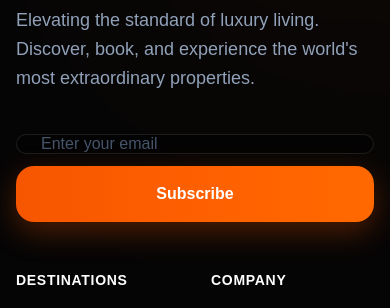
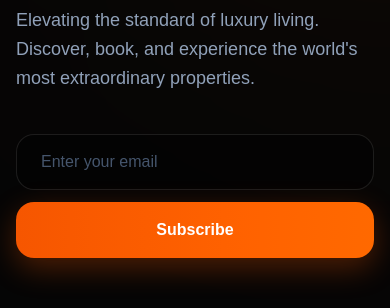
Before and after one commit to kazolhabib/Zenith-Client, a React (Vite) app: page /contact in a window 390 px wide. Shown: the part 1400-1708 px from the top of the page. Built offline with nearby package versions, Linux system fonts and the light colour scheme; no server answers; a web font is replaced by a local one.

Commit message:
Optimize Footer layout for laptop/tablet responsiveness and fix mobile newsletter input field thin height bug

```diff
--- a/src/components/layout/Footer.tsx
+++ b/src/components/layout/Footer.tsx
@@ -16,10 +16,10 @@ const Footer = () => {
 
       <div className="container mx-auto px-4 sm:px-6 lg:px-8 max-w-[101.25rem] relative z-10">
 
-        <div className="grid grid-cols-1 md:grid-cols-2 lg:grid-cols-12 gap-12 lg:gap-24 mb-24">
+        <div className="grid grid-cols-1 xl:grid-cols-12 gap-12 xl:gap-24 mb-24">
 
           {/* Brand & Newsletter (Spans 5 cols) */}
-          <div className="lg:col-span-5 pr-0 lg:pr-12">
+          <div className="xl:col-span-5 pr-0 xl:pr-12">
             <Link to="/" className="flex items-center gap-[0.75rem] group cursor-pointer mb-8 inline-flex">
               <div className="w-12 h-12 rounded-2xl bg-gradient-to-br from-brand to-orange-400 p-[2px] shadow-[0_0_20px_rgba(246,86,0,0.3)] group-hover:shadow-[0_0_30px_rgba(246,86,0,0.5)] transition-all duration-300">
                 <div className="w-full h-full rounded-[14px] bg-[#121217] flex items-center justify-center">
@@ -35,23 +35,23 @@ const Footer = () => {
               Elevating the standard of luxury living. Discover, book, and experience the world's most extraordinary properties.
             </p>
 
-            <div className="flex flex-col sm:flex-row gap-3">
+            <div className="flex flex-col sm:flex-row gap-3 w-full">
               <input
                 type="email"
                 placeholder="Enter your email"
-                className="flex-1 h-14 rounded-2xl border border-white/10 bg-black/40 px-6 text-white focus:outline-none focus:ring-1 focus:ring-brand/50 focus:border-brand/50 transition-all placeholder:text-slate-600 font-medium"
+                className="w-full sm:flex-1 h-14 rounded-2xl border border-white/10 bg-black/40 px-6 text-white focus:outline-none focus:ring-1 focus:ring-brand/50 focus:border-brand/50 transition-all placeholder:text-slate-600 font-medium shrink-0"
               />
-              <button className="h-14 px-8 rounded-2xl bg-gradient-to-r from-brand to-orange-500 text-white font-bold hover:scale-105 transition-transform shadow-[0_10px_30px_rgba(246,86,0,0.3)]">
+              <button className="w-full sm:w-auto h-14 px-8 rounded-2xl bg-gradient-to-r from-brand to-orange-500 text-white font-bold hover:scale-105 transition-transform shadow-[0_10px_30px_rgba(246,86,0,0.3)] shrink-0">
                 Subscribe
               </button>
             </div>
           </div>
 
           {/* Spacer for large screens */}
-          <div className="hidden lg:block lg:col-span-1" />
+          <div className="hidden xl:block xl:col-span-1" />
 
           {/* Links Grid (Spans 6 cols) */}
-          <div className="lg:col-span-6 grid grid-cols-2 sm:grid-cols-3 gap-8">
+          <div className="xl:col-span-6 grid grid-cols-2 sm:grid-cols-3 gap-8">
 
             {/* Product Links */}
             <div>
```
